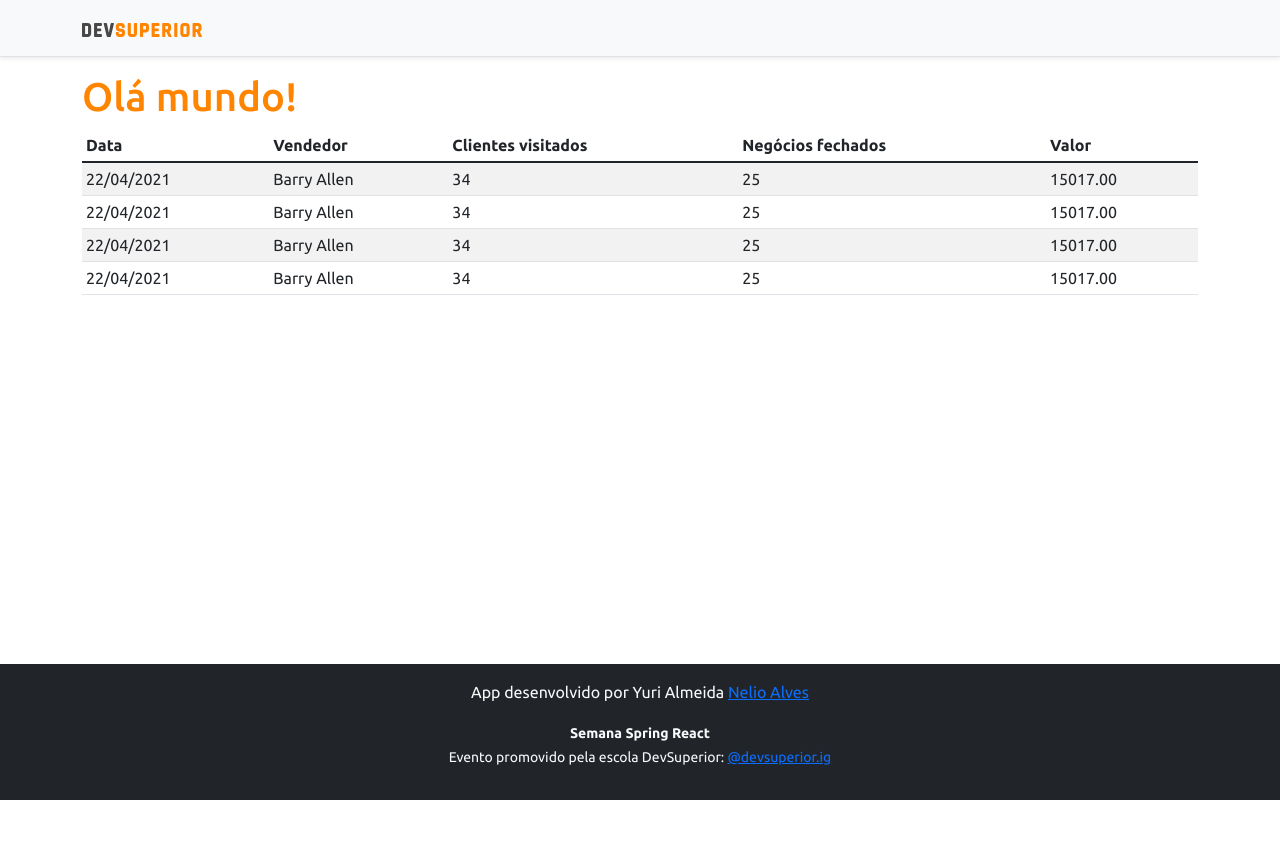
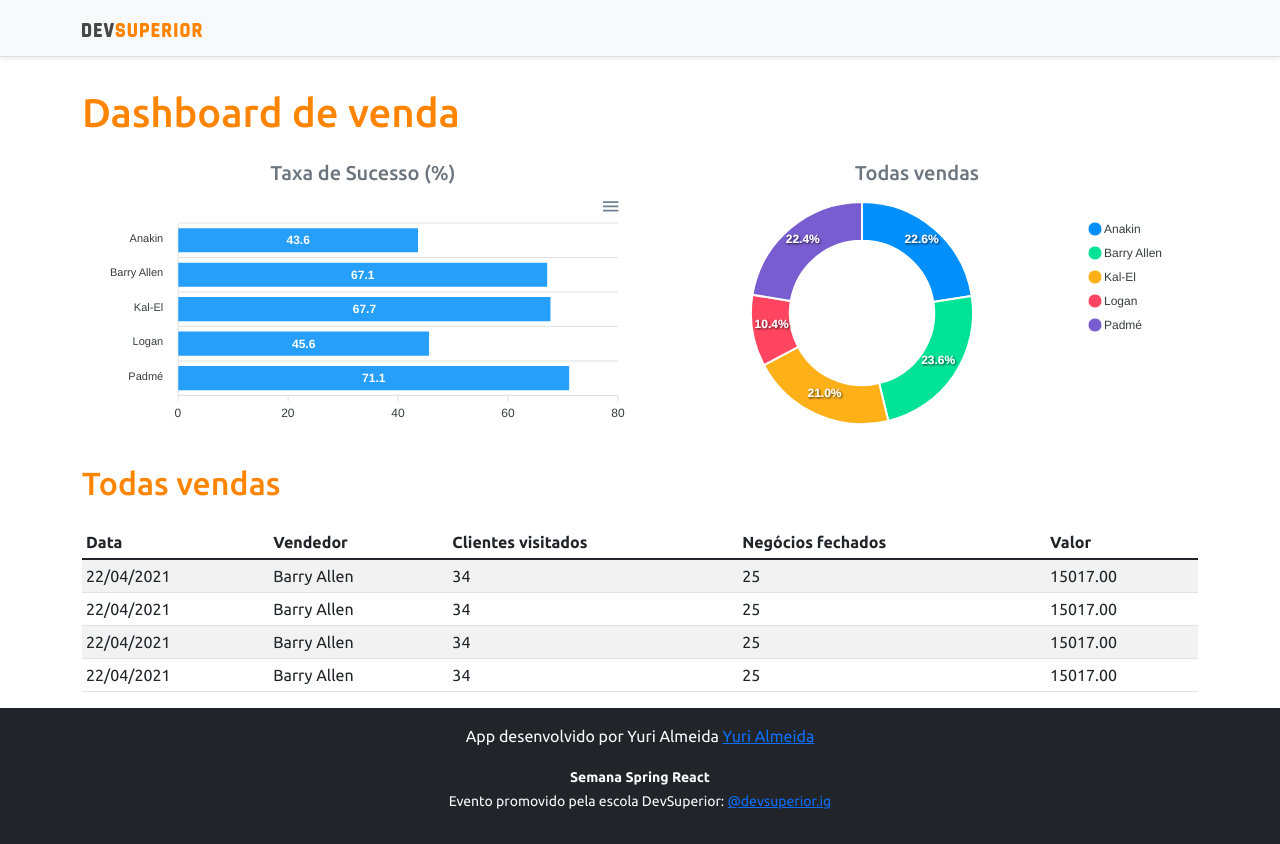
Before and after one commit to yurialmeidaa/projeto-sds4, a React (Create React App) app in the folder frontend/: page / in a window 1280 px wide. Before the commit the page ends 800 px from the top, so only its background shows below. Built offline with nearby package versions, Linux system fonts and the light colour scheme.

Commit message:
Graficos estaticos

```diff
--- a/frontend/package.json
+++ b/frontend/package.json
@@ -11,8 +11,10 @@
     "@types/node": "^12.0.0",
     "@types/react": "^17.0.0",
     "@types/react-dom": "^17.0.0",
+    "apexcharts": "^3.28.1",
     "bootstrap": "^5.1.1",
     "react": "^17.0.2",
+    "react-apexcharts": "^1.3.9",
     "react-dom": "^17.0.2",
     "react-scripts": "4.0.3",
     "typescript": "^4.1.2",
--- a/frontend/src/App.tsx
+++ b/frontend/src/App.tsx
@@ -1,4 +1,6 @@
+import BarChart from "components/BarChart";
 import DataTable from "components/DataTable";
+import DonutChart from "components/DonutChart";
 import Footer from "components/Footer";
 import NavBar from "components/navbar";
 
@@ -7,12 +9,29 @@
 function App() {
   return (
     <>
-    <NavBar />
-    <div className="container">
-      <h1 className="text-primary">Olá mundo!</h1>
-      <DataTable />
-    </div>
-    <Footer />
+      <NavBar />
+      <div className="container">
+        <h1 className="text-primary py-3">Dashboard de venda</h1>
+
+        <div className="row px-3">
+          <div className="col-sm-6">
+            <h5 className="text-center text-secondary">Taxa de Sucesso (%)</h5>
+            <BarChart />
+          </div>
+          <div className="col-sm-6">
+            <h5  className="text-center text-secondary">Todas vendas</h5>
+            <DonutChart />
+          </div>
+
+        </div>
+<div className="py-3">
+  <h2 className="text-primary">Todas vendas</h2>
+
+</div>
+
+        <DataTable />
+      </div>
+      <Footer />
     </>
   );
 }
--- /dev/null
+++ b/frontend/src/components/BarChart/index.tsx
@@ -0,0 +1,40 @@
+import Chart from 'react-apexcharts';
+
+
+function BarChart() {
+
+    const options = {
+        plotOptions: {
+            bar: {
+                horizontal: true,
+            }
+        },
+    };
+
+    const mockData = {
+        labels: {
+            categories: ['Anakin', 'Barry Allen', 'Kal-El', 'Logan', 'Padmé']
+        },
+        series: [
+            {
+                name: "% Sucesso",
+                data: [43.6, 67.1, 67.7, 45.6, 71.1]
+            }
+        ]
+    };
+
+
+    return (
+     <Chart
+
+     options={{ ...options, xaxis: mockData.labels}}
+     series={mockData.series}
+     type="bar"
+     height="240"
+     />
+
+
+    );
+}
+
+export default BarChart;
--- /dev/null
+++ b/frontend/src/components/DonutChart/index.tsx
@@ -0,0 +1,32 @@
+import Chart from 'react-apexcharts';
+
+
+function DonutChart() {
+
+    const mockData = {
+        series: [477138, 499928, 444867, 220426, 473088],
+        labels: ['Anakin', 'Barry Allen', 'Kal-El', 'Logan', 'Padmé']
+    }
+
+    const options = {
+        legend: {
+            show: true
+        }
+    }
+
+
+
+    return (
+     <Chart
+
+     options={{ ...options, labels: mockData.labels}}
+     series={mockData.series}
+     type="donut"
+     height="240"
+     />
+
+
+    );
+}
+
+export default DonutChart;
--- a/frontend/src/components/Footer/index.tsx
+++ b/frontend/src/components/Footer/index.tsx
@@ -5,7 +5,7 @@
     return (
         <footer className="footer mt-auto py-3 bg-dark">
   <div className="container">
-    <p className="text-light">App desenvolvido por Yuri Almeida <a href="https://github.com/yurialmeidaa" target="_blank" rel="noreferrer">Nelio Alves</a></p>
+    <p className="text-light">App desenvolvido por Yuri Almeida <a href="https://github.com/yurialmeidaa" target="_blank" rel="noreferrer">Yuri Almeida</a></p>
     <p className="text-light"><small><strong>Semana Spring React</strong><br/>
       Evento promovido pela escola DevSuperior: <a href="https://instagram.com/devsuperior.ig" target="_blank" rel="noreferrer">@devsuperior.ig</a></small></p>
   </div>
```
Also changed, not shown: 1 other file (tests, documents, lock files or other folders).
